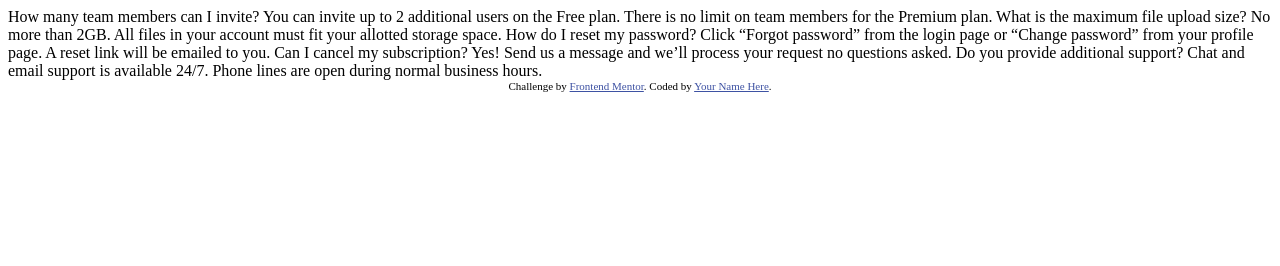
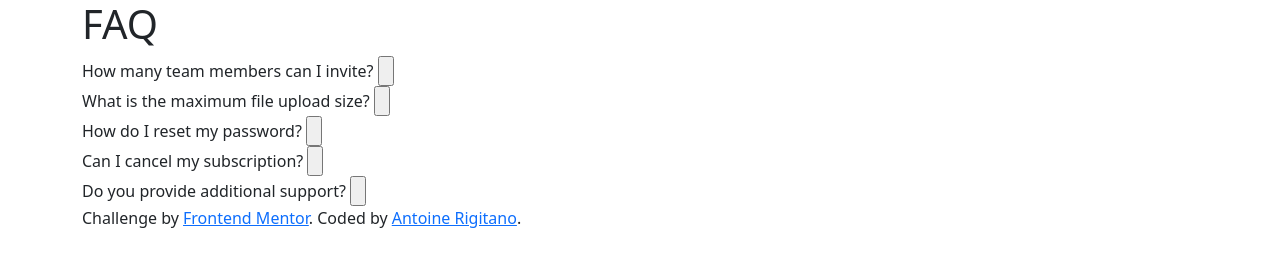
Before and after one commit to ARigitano/FrontendMentor_FAQ-accordion-card, a plain HTML site: page index.html in a window 1280 px wide. Drawn offline with nearby package versions, Linux system fonts and the light colour scheme.

Commit message:
toggle answers

```diff
--- a/index.html
+++ b/index.html
@@ -3,38 +3,76 @@
 <head>
   <meta charset="UTF-8">
   <meta name="viewport" content="width=device-width, initial-scale=1.0"> <!-- displays site properly based on user's device -->
-
   <link rel="icon" type="image/png" sizes="32x32" href="./images/favicon-32x32.png">
-
+  <link rel="stylesheet" href="style.css">
   <title>Frontend Mentor | FAQ Accordion Card</title>
-
-  <!-- Feel free to remove these styles or customise in your own stylesheet 👍 -->
-  <style>
-    .attribution { font-size: 11px; text-align: center; }
-    .attribution a { color: hsl(228, 45%, 44%); }
-  </style>
+  <link href="https://cdn.jsdelivr.net/npm/bootstrap@5.0.2/dist/css/bootstrap.min.css" rel="stylesheet" integrity="sha384-EVSTQN3/azprG1Anm3QDgpJLIm9Nao0Yz1ztcQTwFspd3yD65VohhpuuCOmLASjC" crossorigin="anonymous">
 </head>
 <body>
+
+<div class="container">
+
+  <h1>FAQ</h1>
+
+  <div class="questionGroup">
+    <div class="question">
       How many team members can I invite?
+      <input type="button" onclick="toggleAnswer('nbMembers')">
+    </div>
+    <div class="answer" id="nbMembers">
       You can invite up to 2 additional users on the Free plan. There is no limit on
       team members for the Premium plan.
+    </div>
+  </div>
 
+  <div class="questionGroup">
+    <div class="question">
       What is the maximum file upload size?
+      <input type="button" onclick="toggleAnswer('maxSize')">
+    </div>
+    <div class="answer" id="maxSize">
       No more than 2GB. All files in your account must fit your allotted storage space.
+    </div>
+  </div>
 
+  <div class="questionGroup">
+    <div class="question">
       How do I reset my password?
+      <input type="button" onclick="toggleAnswer('resetPassword')">
+    </div>
+    <div class="answer" id="resetPassword">
       Click “Forgot password” from the login page or “Change password” from your profile page.
       A reset link will be emailed to you.
+    </div>
+  </div>
 
+  <div class="questionGroup">
+    <div class="question">
       Can I cancel my subscription?
+      <input type="button" onclick="toggleAnswer('cancelSubscription')">
+    </div>
+    <div class="answer" id="cancelSubscription">
       Yes! Send us a message and we’ll process your request no questions asked.
+    </div>
+  </div>
 
+  <div class="questionGroup">
+    <div class="question">
       Do you provide additional support?
+      <input type="button" onclick="toggleAnswer('additionalSupport')">
+    </div>
+    <div class="answer" id="additionalSupport">
       Chat and email support is available 24/7. Phone lines are open during normal business hours.
+    </div>
+  </div>
 
   <div class="attribution">
     Challenge by <a href="https://www.frontendmentor.io?ref=challenge" target="_blank">Frontend Mentor</a>.
-    Coded by <a href="#">Your Name Here</a>.
+    Coded by <a href="https://www.behance.net/arigitano">Antoine Rigitano</a>.
   </div>
+</div>
+
+  <script src="index.js"></script>
+  <script src="https://cdn.jsdelivr.net/npm/bootstrap@5.0.2/dist/js/bootstrap.bundle.min.js" integrity="sha384-MrcW6ZMFYlzcLA8Nl+NtUVF0sA7MsXsP1UyJoMp4YLEuNSfAP+JcXn/tWtIaxVXM" crossorigin="anonymous"></script>
 </body>
 </html>
--- /dev/null
+++ b/index.js
@@ -0,0 +1,12 @@
+let toggleAnswer = (id) => {
+    let answer = document.getElementById(id);
+
+    if(answer.style.display == "none")
+    {
+        answer.style.display = "block";
+    }
+    else
+    {
+        answer.style.display = "none";
+    }
+}
--- /dev/null
+++ b/style.css
@@ -0,0 +1,3 @@
+.answer {
+    display: none;
+}
```
Lines whose indentation alone changed are shown as unchanged.
